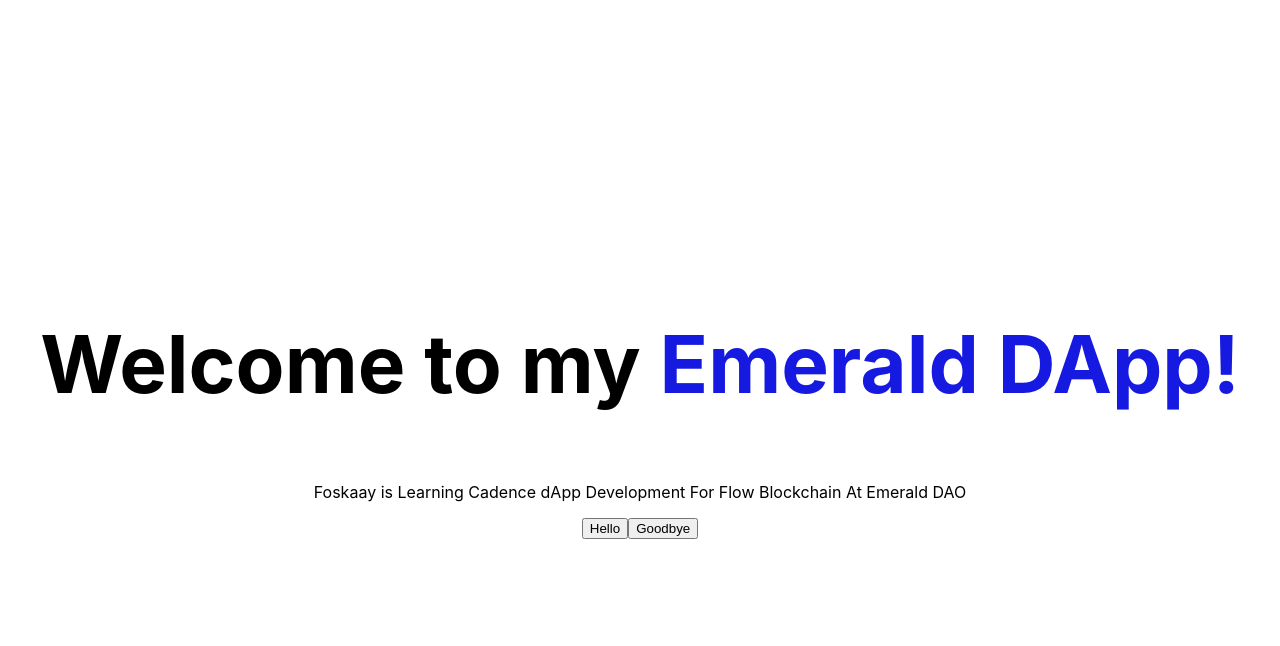
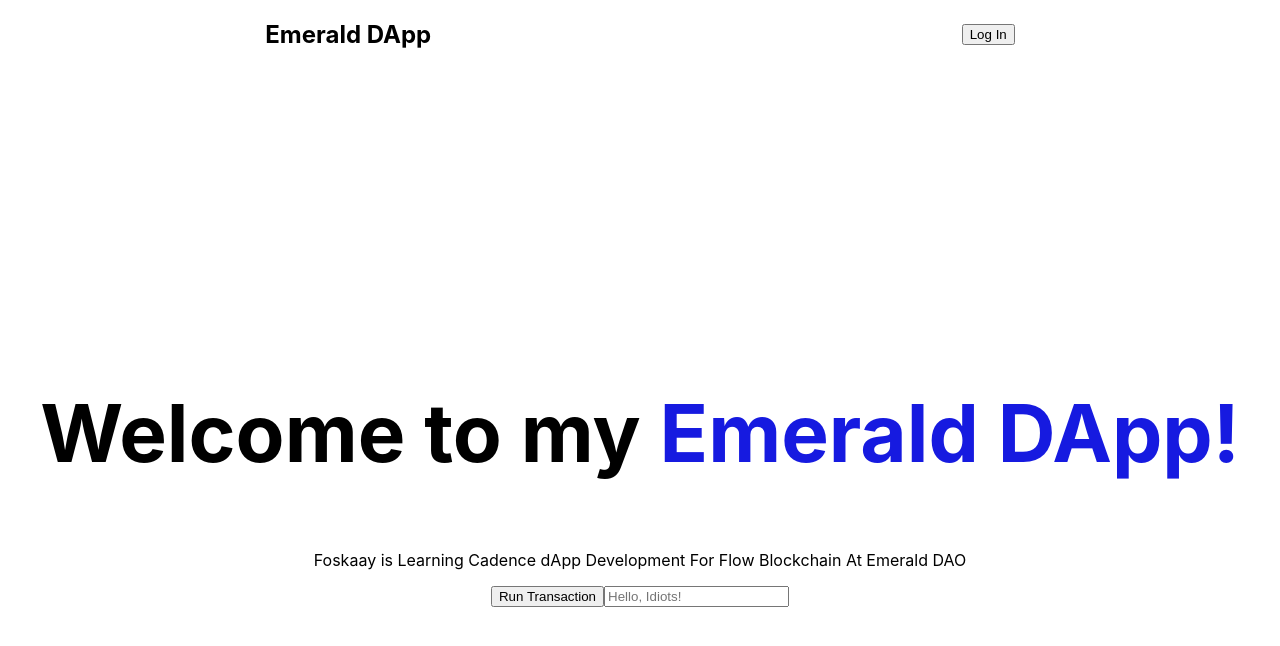
Before and after one commit to SolomonFoskaay/beginner-emerald-dapp, a Next.js app: page / in a window 1280 px wide. Shown: the top 646 px of the page. Built offline with nearby package versions, Linux system fonts and the light colour scheme.

Commit message:
Done Chapter2 Day4 Quests

```diff
--- /dev/null
+++ b/components/Nav.jsx
@@ -0,0 +1,10 @@
+import styles from '../styles/Nav.module.css';
+
+export default function Nav() {
+  return (
+    <nav className={styles.nav}>
+    <h1>Emerald DApp</h1>
+    <button>Log In</button>
+    </nav>
+  )
+}
--- a/pages/index.js
+++ b/pages/index.js
@@ -1,16 +1,20 @@
 import Head from 'next/head'
 import styles from '../styles/Home.module.css'
+import Nav from '../components/Nav.jsx'; //Import Nav component
+import { useState } from 'react';
 
-// js printhello function for button
-function printHello() {
-  console.log("Hello there! Jacob is soooooo much cooler than me.")
-}
-// js printGoodbye function for button
-function printGoodbye() {
-  console.log("Goodbye Jacob")
-}
 
 export default function Home() {
+
+  // declare variable newGreeting
+  const [newGreeting, setNewGreeting] = useState('');
+
+  // js runTransaction function for Run Transaction button
+  function runTransaction() {
+    console.log(newGreeting)
+  }
+
+
   return (
     <div className={styles.container}>
       <Head>
@@ -19,22 +23,29 @@
         <link rel="icon" href="https://i.imgur.com/hvNtbgD.png" />
       </Head>
 
+      {/* add nav bar component*/}
+      <Nav />
+
       <main className={styles.main}>
+
         <h1 className={styles.title}>
           Welcome to my <a href="https://github.com/SolomonFoskaay/beginner-emerald-dapp" target="_blank">Emerald DApp!</a>
         </h1>
+
         {/* adding p tag from chap2day2 quest */}
         <p>
           Foskaay is Learning Cadence dApp Development For Flow Blockchain At Emerald DAO
         </p>
+
         {/* added div and buttons */}
         <div className={styles.flex}>
-        <button onClick={printHello}>
-          Hello
+        <button onClick={runTransaction}>
+          Run Transaction
         </button>
-        <button onClick={printGoodbye}>
-          Goodbye
-        </button>
+
+        {/* search keyword input */}
+        <input onChange={(e) => setNewGreeting(e.target.value)} placeholder="Hello, Idiots!" />
+
         </div>
       </main>
     </div>
--- /dev/null
+++ b/styles/Nav.module.css
@@ -0,0 +1,5 @@
+.nav {
+    display: flex;
+    justify-content: space-around;
+    align-items: center;
+  }
```
